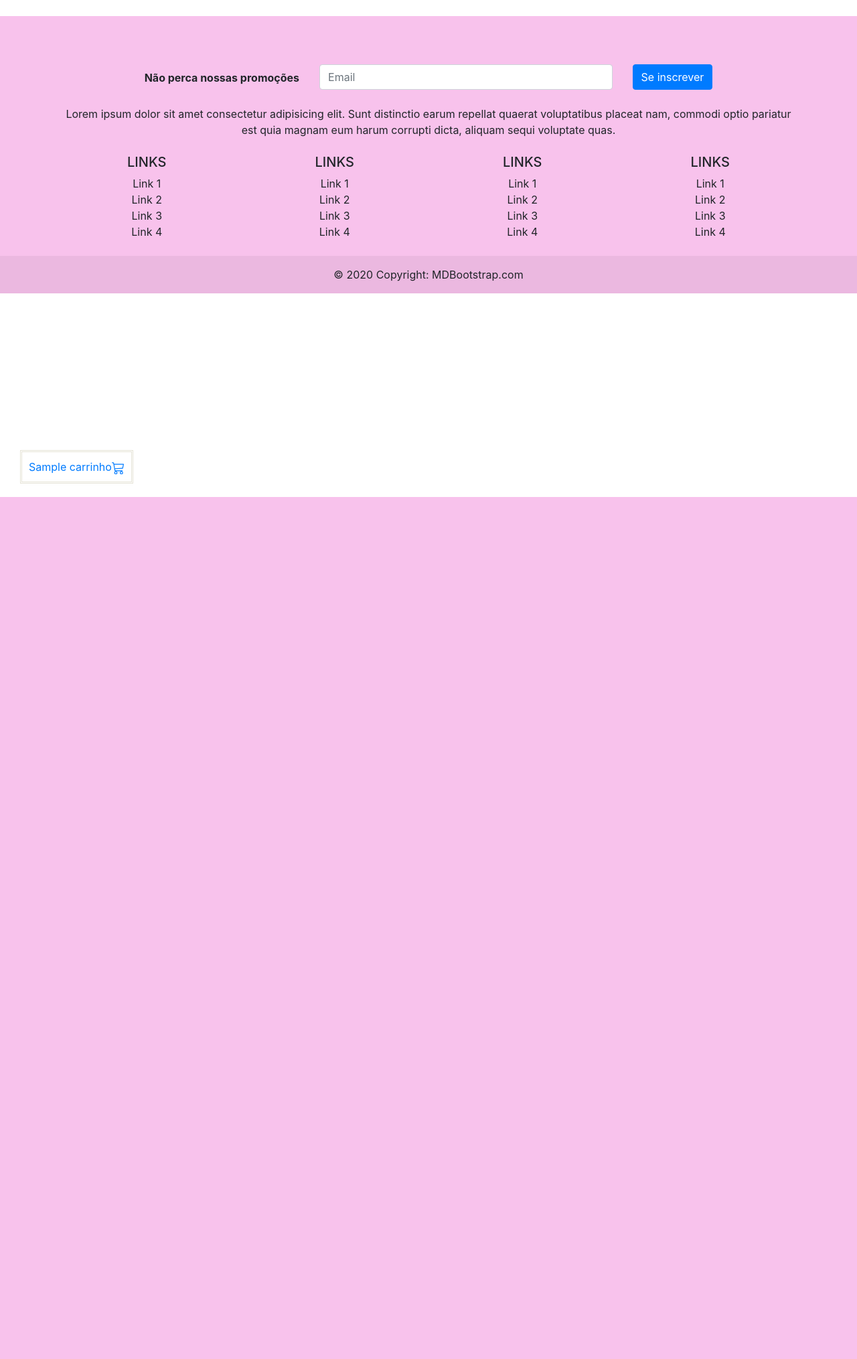
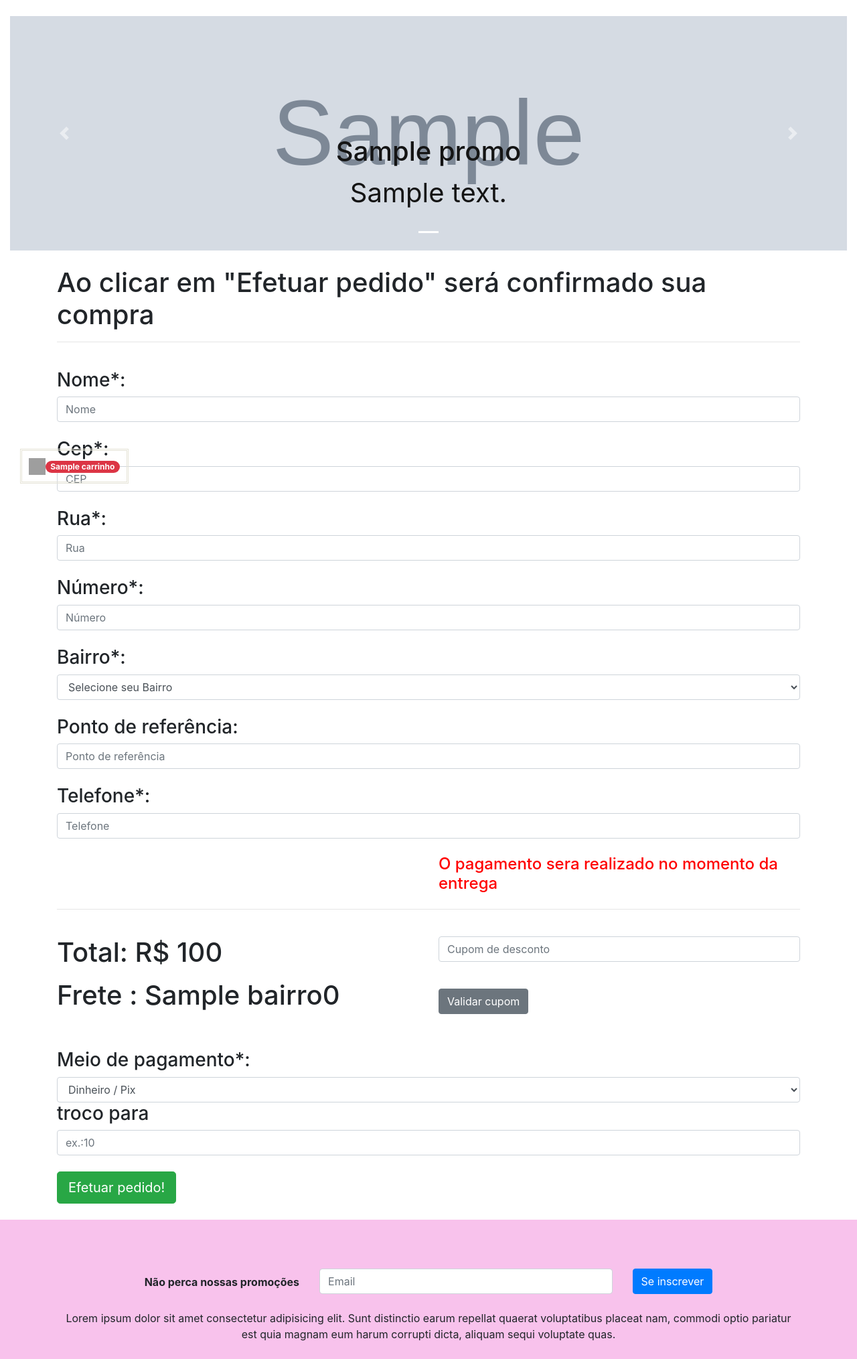
Before and after one commit to santosgv/delivery, a Django app: template pedido/templates/finalizar_pedido.html in a window 1280 px wide. Shown: the part 58-2087 px from the top of the page at 67% size. Before the commit the page ends 800 px from the top, so only its background shows below. Run offline with Django 3.2, Linux system fonts and the light colour scheme; the template is opened without the code that fills it: most values are stand-ins (such as "Sample title", 1, 10 or a date in 2020); grey boxes marked "Sample" are stand-in pictures; some libraries are stand-ins or nearby versions; grey boxes are pictures that could not be loaded.

Commit message:
new things

```diff
--- a/pedido/templates/finalizar_pedido.html
+++ b/pedido/templates/finalizar_pedido.html
@@ -74,7 +74,7 @@ Checkout
 
 
 
-{%block 'body'%}
+{%block 'conteudo'%}
 <div class="container">
 
 
@@ -94,7 +94,7 @@ Checkout
 
         <div class="col-sm fundo">
 
-        <form method="POST" action="{% url 'Core:finalizar_pedido' %}">{% csrf_token %}
+        <form method="POST" action="{% url 'finalizar_pedido' %}">{% csrf_token %}
 
           <br>
           <h3 class="rosa">Nome<span class="importante">*</span>:</h3>
@@ -204,7 +204,7 @@ Checkout
 function validaCupom(){
    cupom = document.getElementById('inputCupom').value
    $.ajax({
-            url: "{% url 'Core:validaCupom'%}",
+            url: "{% url 'validaCupom'%}",
             method: 'post',
             data: {
                 'csrfmiddlewaretoken': '{{ csrf_token }}',
@@ -235,7 +235,7 @@ function validaCupom(){
     function freteBairro(){
         bairro = document.getElementById('inputbairro').value
        $.ajax({
-                url: "{% url 'Core:freteBairro'%}",
+                url: "",
                 method: 'post',
                 data: {
                     'csrfmiddlewaretoken': '{{ csrf_token }}',
--- a/produto/models.py
+++ b/produto/models.py
@@ -32,6 +32,7 @@ class Produto(models.Model):
     descricao = models.TextField()
     ingredientes = models.CharField(max_length=2000)
     adicionais = models.ManyToManyField(Adicional, blank=True)
+    promocao=models.BooleanField(default=False)
     ativo = models.BooleanField(default=True)
 
     @mark_safe
--- a/produto/templates/home.html
+++ b/produto/templates/home.html
@@ -24,6 +24,7 @@
 
     </div>
     <br>
+
     <nav aria-label="Page navigation example">
       <ul class="pagination">
           {% if produtos.has_previous %}
--- a/produto/templates/produto.html
+++ b/produto/templates/produto.html
@@ -56,7 +56,7 @@
 
     <input class="botao botao" type="submit" value="Adicionar carrinho">
 </form>
-
+<br>
 </div>
 
 
--- a/produto/views.py
+++ b/produto/views.py
@@ -26,12 +26,14 @@ def home(request):
         request.session['carrinho'] = []
         request.session.save()
     produtos = Produto.objects.only('nome_produto','img','descricao','preco','descricao','ingredientes','adicionais').filter(ativo=True).all().order_by('-id')
+    promos = Produto.objects.only('nome_produto','img','descricao','preco','descricao','ingredientes','adicionais').filter(ativo=True,promocao=True).all().order_by('-id')
     pagina = Paginator(produtos,25)
     pg_number = request.GET.get('page')
     paginas = pagina.get_page(pg_number)
     return render(request, 'home.html', {'produtos': paginas,
                                         'carrinho': len(request.session['carrinho']),
                                         'categorias': categorias,
+                                        'promos':promos
                                         })
 
 def loja(request):
--- a/requirements.txt
+++ b/requirements.txt
@@ -1,4 +1,3 @@
 Django==4.0.2
 Pillow==9.0.1
 python-decouple==3.6
-sqlparse==0.4.2
--- a/templates/base.html
+++ b/templates/base.html
@@ -7,6 +7,7 @@
     <link rel="shortcut icon" href="/static/img/logo-min.png" type="image/x-icon" />
     <link rel="stylesheet" href="https://cdn.jsdelivr.net/npm/bootstrap@4.6.0/dist/css/bootstrap.min.css" >
     <link rel="stylesheet" href="{% static 'produto/css/css.css' %}" >
+    <script src="https://unpkg.com/htmx.org@1.9.10" integrity="sha384-D1Kt99CQMDuVetoL1lrYwg5t+9QdHe7NLX/SoJYkXDFfX37iInKRy5xLSi8nO7UC" crossorigin="anonymous"></script>
 
     {% block 'head'%}
 
@@ -45,16 +46,48 @@
                   </a>
               </li>
           </ul>
+
+
         </div>
+
+
       </nav>
+      <br>
+
+      <div id="carouselExampleCaptions" class="carousel slide container-fluid" data-ride="carousel">
+        <ol class="carousel-indicators">
+          {% for promo in promos %}
+          <li data-target="#carouselExampleCaptions" data-slide-to="{{ forloop.counter0 }}" {% if forloop.first %} class="active" {% endif %}></li>
+          {% endfor %}
+        </ol>
+        <div class="carousel-inner">
+          {% for promo in promos %}
+          <div class="carousel-item {% if forloop.first %} active {% endif %}">
+            <img src="{{ promo.img.url }}" class="d-block w-100" style="height:350px; width: 100%; background-size: cover;background-position: center;"  alt="...">
+            <div class="carousel-caption d-none d-md-block">
+              <h5 class="promo">{{ promo.nome_produto }}</h5>
+              <p class="promo">{{ promo.descricao }}</p>
+            </div>
+          </div>
+          {% endfor %}
+        </div>
+        <a class="carousel-control-prev" href="#carouselExampleCaptions" role="button" data-slide="prev">
+          <span class="carousel-control-prev-icon" aria-hidden="true"></span>
+          <span class="sr-only">Previous</span>
+        </a>
+        <a class="carousel-control-next" href="#carouselExampleCaptions" role="button" data-slide="next">
+          <span class="carousel-control-next-icon" aria-hidden="true"></span>
+          <span class="sr-only">Next</span>
+        </a>
+      </div>
 
       {% block 'conteudo' %}
 
 
       {% endblock %}
-      <a class="nav-item my-cart-icon" href="{%url 'ver_carrinho'%}">{{carrinho}}<svg xmlns="http://www.w3.org/2000/svg"width="1.2em" height="1.2em" fill="currentColor" class="bi bi-cart3" viewBox="0 0 16 16">
-        <path d="M0 1.5A.5.5 0 0 1 .5 1H2a.5.5 0 0 1 .485.379L2.89 3H14.5a.5.5 0 0 1 .49.598l-1 5a.5.5 0 0 1-.465.401l-9.397.472L4.415 11H13a.5.5 0 0 1 0 1H4a.5.5 0 0 1-.491-.408L2.01 3.607 1.61 2H.5a.5.5 0 0 1-.5-.5zM3.102 4l.84 4.479 9.144-.459L13.89 4H3.102zM5 12a2 2 0 1 0 0 4 2 2 0 0 0 0-4zm7 0a2 2 0 1 0 0 4 2 2 0 0 0 0-4zm-7 1a1 1 0 1 1 0 2 1 1 0 0 1 0-2zm7 0a1 1 0 1 1 0 2 1 1 0 0 1 0-2z"/>
-        </svg></a>
+      {% if carrinho %}     <a class="nav-item my-cart-icon" href="{%url 'ver_carrinho'%}"><img width="25" height="25" src="https://img.icons8.com/glyph-neue/64/shopping-cart.png" alt="shopping-cart"/><span class="badge badge-pill badge-danger">{{carrinho}}</span>
+    </a>
+    {% endif%}
         <div class="container">
           {% if messages %}
               {% for message in messages %}
--- a/templates/static/produto/css/css.css
+++ b/templates/static/produto/css/css.css
@@ -1,3 +1,9 @@
+
+@font-face {
+    font-family:'minhafonte';
+    src:url("../produto/font/angrybirds-regular.ttf");
+}
+
 
 :root{
     --vermelho:#b30808;
@@ -7,11 +13,18 @@
     --rosa:#f8c2ec;
     --rosaforte:#bd219b;
 }
+
+
 .pagination{
     display: flex;
     padding-left: 0;
     list-style: none;
     justify-content: center;
+}
+
+.promo{
+    font-size:40px;
+    color:var(--preta);
 }
 
 
```
Also changed, not shown: imersaoPython/settings.py (+19 -0 lines), produto/htmx_views.py (added, +9 -0 lines), produto/templates/particials/htmx_componenntes/search.html (added, +23 -0 lines), produto/urls.py (+7 -3 lines), db.sqlite3, pedido/migrations/0005_alter_pedido_data.py (added), produto/migrations/0003_produto_promocao.py (added).
